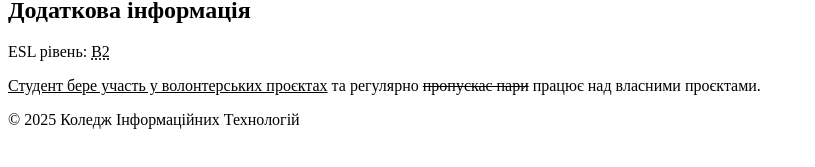
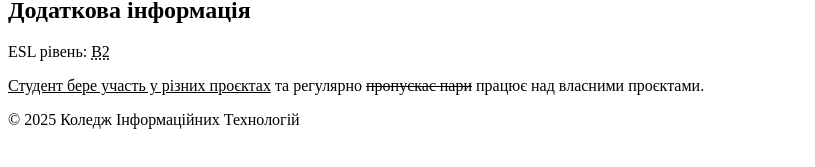
Before and after one commit to smile047/WEB, a plain HTML site: page index.html in a window 1280 px wide. Shown: the part 375-542 px from the top of the page, without its empty margins (0-815 px from the left). Drawn offline with Linux system fonts and the light colour scheme.

Commit message:
лаба

```diff
--- a/index.html
+++ b/index.html
@@ -28,7 +28,7 @@
         <section>
             <h2>Додаткова інформація</h2>
             <p>ESL рівень: <abbr title="English as a Second Language">B2</abbr></p>
-            <p><ins>Студент бере участь у волонтерських проєктах</ins> та регулярно
+            <p><ins>Студент бере участь у різних проєктах</ins> та регулярно
             <del>пропускає пари</del> працює над власними проєктами.</p>
         </section>
     </main>
```
